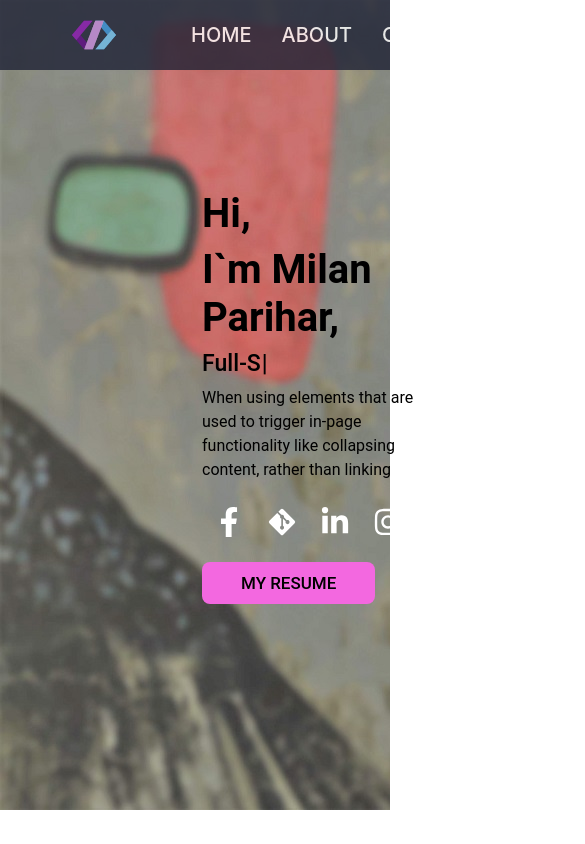
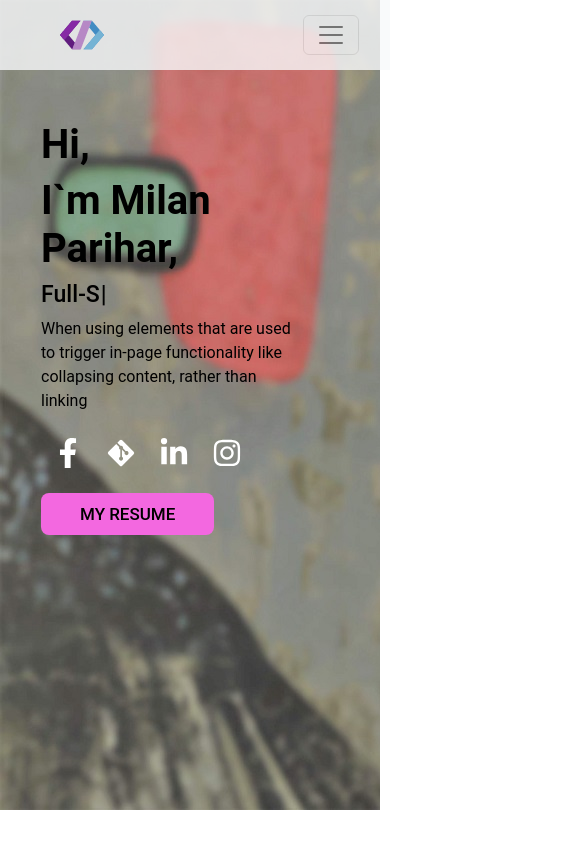
Before and after one commit to milanparihar/Portifolio, a React (Create React App) app: page / in a window 390 px wide. Shown: the top 844 px of the page, 585 px wide, since content can reach past the window. Built offline with nearby package versions, Linux system fonts and the light colour scheme.

Commit message:
nav & banner responsive

```diff
--- a/src/App.css
+++ b/src/App.css
@@ -85,53 +85,31 @@ p span {
 
 .navbar {
   width: 100%;
-  height: 70px;
+  height: 60px;
   position: fixed;
   background: #1f2235;
   z-index: 1;
   top: 0;
   opacity: 80%;
 }
-.navbar__container {
-  display: flex;
-  height: 70px;
-  width: 100%;
-  align-items: center;
-  justify-content: space-between;
-}
-.navbar__right {
-  display: flex;
-  list-style-type: none;
-}
-.navbar__right li a {
+
+.nav-link {
   text-decoration: none;
-  color: rgb(255, 255, 255) !important;
+  color: rgb(0, 0, 0) !important;
   font-weight: 500;
   font-size: 20px;
-  padding: 0px 15px;
+  padding: 3px 20px;
   transition: all 0.1s linear;
   cursor: pointer;
 }
-.navbar__right li a:hover {
-  padding-bottom: 7px;
+.nav-item a:hover {
+  padding: 0px;
 
   border-bottom: 2px solid #ed239f;
 }
-.navbar__right li a.active {
-  padding-bottom: 10px;
+.nav-item.active {
   border-bottom: 2px solid #ed239f;
 }
-/* .container {
-  width: 1200px;
-  margin: 0 auto;
-} */
-
-
-/* .NavbarDrop {
-  float: right;
-  display: none;
-  padding: 14px 30px 0 0;
-} */
 
 /* banner css */
 .header__section {
@@ -142,6 +120,7 @@ p span {
   padding: 190px;
   background-repeat: no-repeat;
   height: 100vh;
+  width: 100%;
 }
 
 .header__content {
@@ -197,11 +176,9 @@ p span {
   text-decoration: none;
   transition: all 0.3s linear;
 }
-.btn:hover{
+.btn:hover {
   background: #000000;
   color: rgb(255, 255, 255);
-
-
 }
 
 .header__ul li {
@@ -276,13 +253,6 @@ p span {
   margin: 10px 0;
 }
 
-
-
-
-
-
-
-
 /* contact css  */
 
 .inp {
@@ -319,9 +289,8 @@ p span {
   font-weight: 500;
   justify-content: center;
   cursor: pointer;
-
 }
-.nav li{
+.nav li {
   padding: 0px 15px;
 }
 
@@ -333,10 +302,9 @@ p span {
   height: 100px;
   text-align: center;
 }
- .highlight {
+.highlight {
   color: #ffffff;
   font-size: 23px;
-
 }
 .connect {
   display: flex;
@@ -347,7 +315,7 @@ p span {
   padding-top: 17px;
   list-style-type: none;
 }
-.connect li{
+.connect li {
   padding: 0px 15px;
 }
 .copyRight {
@@ -356,21 +324,76 @@ p span {
   padding-bottom: 88px;
   color: white;
 }
-.copyRight span{
+.copyRight span {
   color: #df1d9e;
+}
+
+@media (max-width: 450px) {
+  /* navbar css */
+
+  .navbar {
+    width: 10px;
+    height: 70px;
+    width: 100%;
+  }
+  .container-fluid{
+    width: 90%;
+    margin-top: -28px;
+  }
+
+
+  .nav-link {
+    text-align: center;
+    background: rgb(241, 228, 228);
+  }
+  .nav-item a:hover {
+    padding: 10px;
+
+    border-bottom: 2px solid #ed239f;
+  }
+
+  .header__section{
+    margin-top:  -69px;
+    margin-left: -161px;
+
+  }
+
+.typewriter{
+  width: 16rem;
+}
+
+.bgimg{
+  width: 90%;
+}
+
+p span{
+  margin-left: 40px;
+}
+
+.about__img{
+  display: none;
+}
+
+.col-6{
+  width: 337px;
+}
+.h-21{
+  width: 106%;
+}
+.info{
+  width: 154px;
+}
+
 }
 
 
 
-/* @media (max-width: 500px){
 
-  .navbar__container{
-    width: 100%;
-    position: fixed;
 
-  }
-}
 
+
+
+/*
 @media only screen and (max-width: 768px) {
   .navbar__container{
     width: 100%;
--- a/src/component/About.js
+++ b/src/component/About.js
@@ -49,7 +49,7 @@ function About() {
                   <div className="info__contact">
                     <div className="row">
                       {state.map(info=>(
-                      <div className="col-6">
+                      <div className="col-6 info">
                         <strong>{info.title} :</strong>
                         <p>{info.text}</p>
                       </div>
--- a/src/component/Banner.js
+++ b/src/component/Banner.js
@@ -26,8 +26,8 @@ function Banner() {
                         <h2>Hi,</h2>
                         <h2>{state.title}</h2>
                     </div>
-                  <h3 className="col-9">
-                   <Typewriter className='typewriter'
+                  <h3 className="typewriter">
+                   <Typewriter
                       options={{
                         strings: [
                           "Full-Stack Developer.",
--- a/src/component/Navbar.js
+++ b/src/component/Navbar.js
@@ -8,6 +8,109 @@ import logo from "../assets/logo.png";
 function Navbar() {
   return (
     <>
+      <nav className="navbar top-fixed navbar-expand-lg bg-light">
+        <div className="container-fluid">
+          <Link className="navbar-brand" to="https://milanparihar.vercel.app/">
+            <img src={logo} alt="logo" />
+          </Link>
+          <button
+            className="navbar-toggler"
+            type="button"
+            data-bs-toggle="collapse"
+            data-bs-target="#navbarSupportedContent"
+            aria-controls="navbarSupportedContent"
+            aria-expanded="false"
+            aria-label="Toggle navigation"
+          >
+            <span className="navbar-toggler-icon"></span>
+          </button>
+          <div className="collapse navbar-collapse" id="navbarSupportedContent">
+            <ul className="navbar-nav mx-auto mb-2 mb-lg-0">
+
+              <li className="nav-item  ">
+                <Link
+                className="nav-link "
+                  to="bgimg"
+                  id="banner"
+                  smooth={true}
+                  offset={-60}
+                  duration={100}
+                >
+                  HOME
+                </Link>
+              </li>
+
+              <li className="nav-item">
+                <Link
+                className="nav-link "
+                  to=" about"
+                  id="about12"
+                  smooth={true}
+                  offset={40}
+                  duration={100}
+                >
+                  ABOUT
+                </Link>
+              </li>
+
+              <li className="nav-item">
+                <Link
+                className="nav-link"
+                  to="contact"
+                  id="contact12"
+                  smooth={true}
+                  offset={-66}
+                  duration={100}
+                >
+                  CONTACT
+                </Link>
+              </li>
+
+              <li className="nav-item">
+                <Link
+                className="nav-link"
+                  to="skill"
+                  id="skill12"
+                  smooth={true}
+                  offset={40}
+                  duration={100}
+                >
+                  SKILL
+                </Link>
+              </li>
+
+              <li className="nav-item">
+                <Link
+                className="nav-link"
+                  to="service"
+                  id="service12"
+                  smooth={true}
+                  offset={-80}
+                  duration={100}
+                >
+                  SERVICE
+                </Link>
+              </li>
+
+              <li className="nav-item">
+                <Link
+                className="nav-link"
+                  to="blog"
+                  id="blog12"
+                  smooth={true}
+                  offset={-60}
+                  duration={100}
+                >
+                  BLOG
+                </Link>
+              </li>
+            </ul>
+          </div>
+        </div>
+      </nav>
+
+      {/*
+
       <div className="navbar ">
         <div className="container-fluid">
           <div className="navbar__container">
@@ -91,91 +194,7 @@ function Navbar() {
             </ul>
           </div>
         </div>
-
-        {/* dropdown */}
-        {/* <nav className="NavbarDrop">
-          <Dropdown>
-            <Dropdown.Toggle
-              variant="light"
-              id="dropdown-basic"
-            ></Dropdown.Toggle>
-
-            <Dropdown.Menu variant="light" className="Dropdown">
-              <li>
-                <Link
-                  to="bgimg"
-                  id="banner"
-                  smooth={true}
-                  offset={-60}
-                  duration={100}
-                >
-                  HOME
-                </Link>
-              </li>
-
-              <li>
-                <Link
-                  to=" about"
-                  id="about12"
-                  smooth={true}
-                  offset={40}
-                  duration={100}
-                >
-                  ABOUT
-                </Link>
-              </li>
-
-              <li>
-                <Link
-                  to="contact"
-                  id="contact12"
-                  smooth={true}
-                  offset={-66}
-                  duration={100}
-                >
-                  CONTACT
-                </Link>
-              </li>
-
-              <li>
-                <Link
-                  to="skill"
-                  id="skill12"
-                  smooth={true}
-                  offset={40}
-                  duration={100}
-                >
-                  SKILL
-                </Link>
-              </li>
-
-              <li>
-                <Link
-                  to="service"
-                  id="service12"
-                  smooth={true}
-                  offset={-80}
-                  duration={100}
-                >
-                  SERVICE
-                </Link>
-              </li>
-
-              <li>
-                <Link
-                  to="blog"
-                  id="blog12"
-                  smooth={true}
-                  offset={-60}
-                  duration={100}
-                >
-                  BLOG
-                </Link>
-              </li>
-            </Dropdown.Menu>
-          </Dropdown>
-        </nav> */}
-      </div>
+      </div> */}
     </>
   );
 }
```
